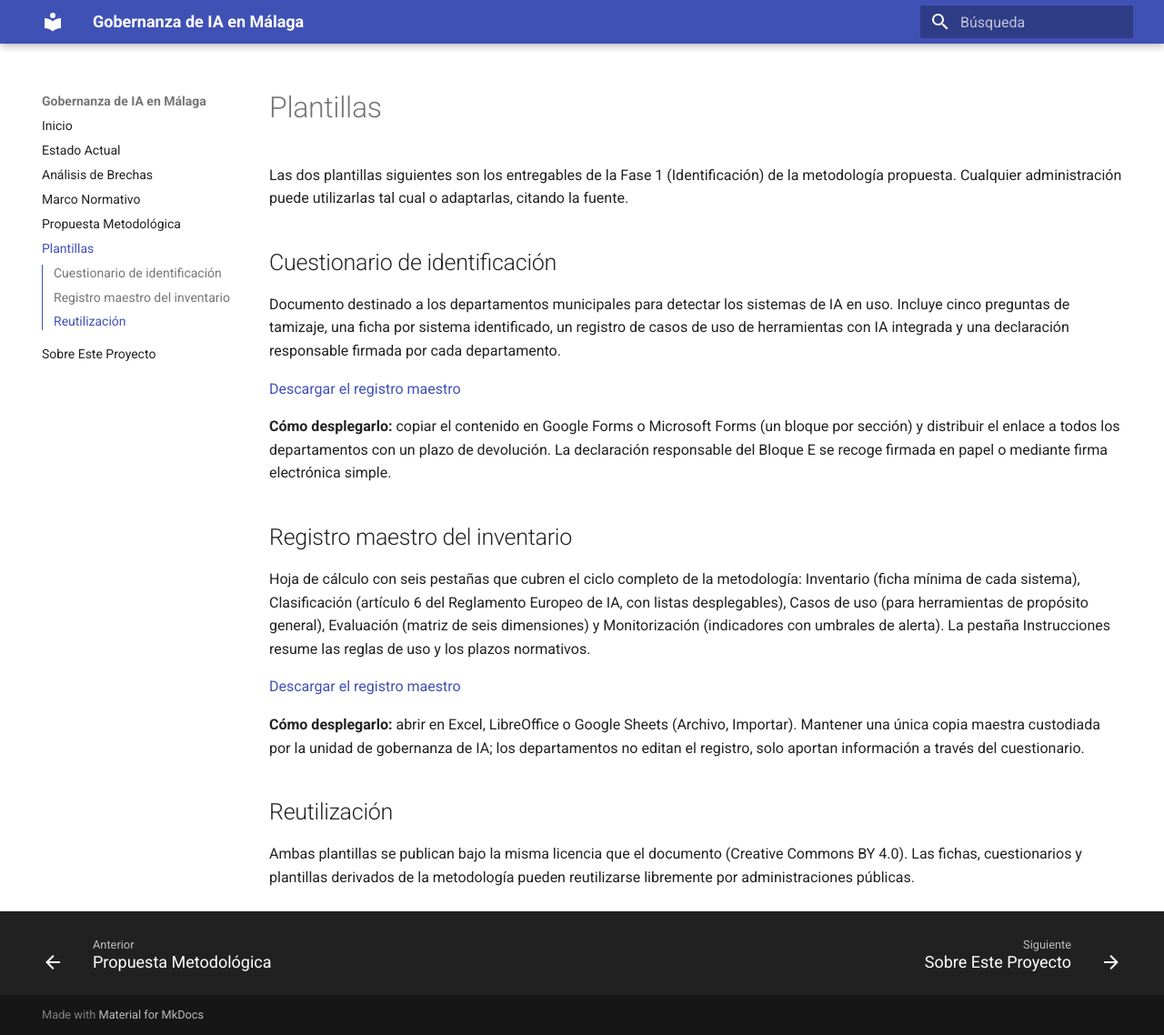
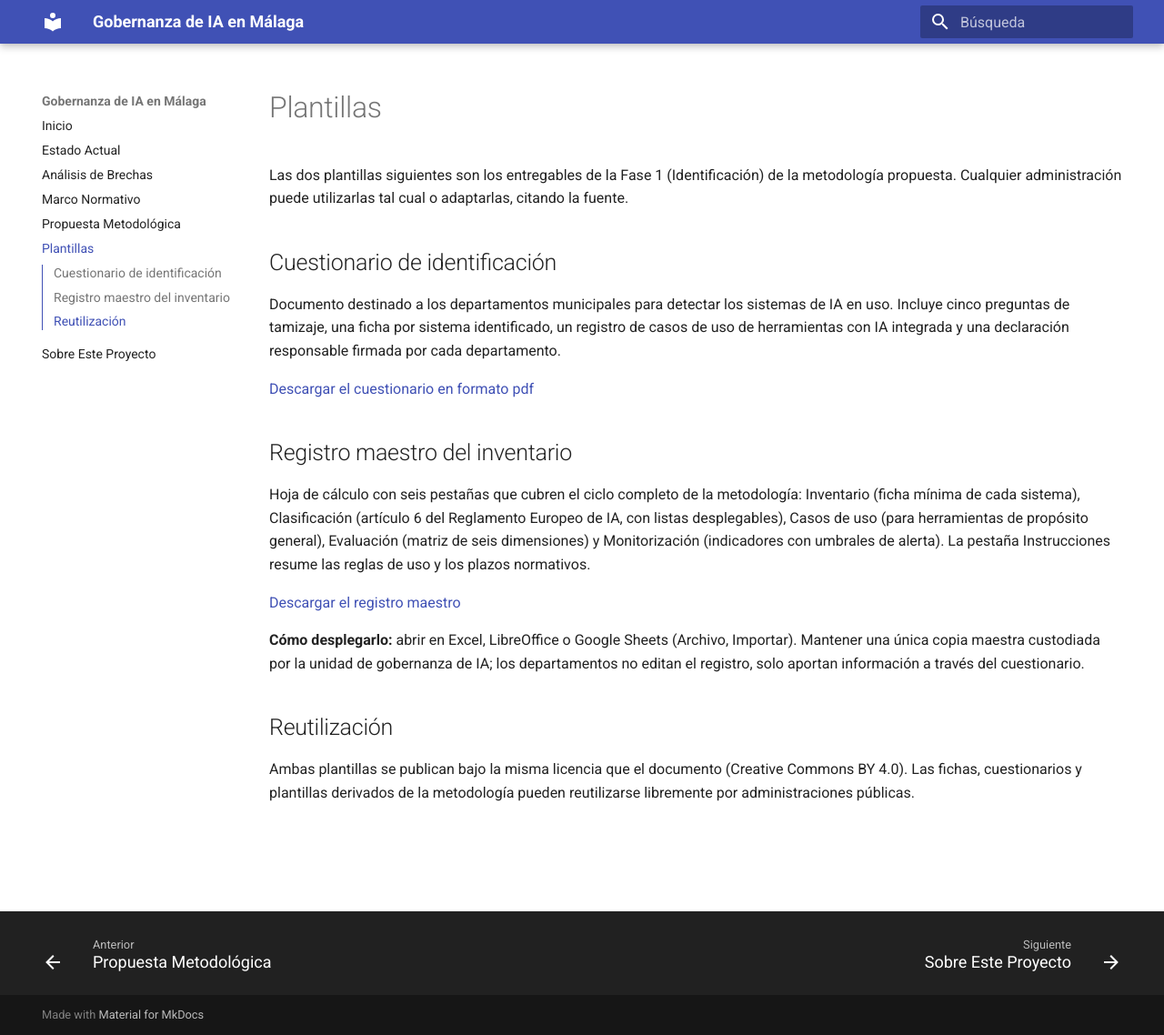
Before and after one commit to houda-benlemmouden/malaga-ai-governance, an MkDocs documentation site: the page built from docs/plantillas.md, in a window 1280 px wide and 1138 px high. Shown: the whole window at 91% size. Built offline with MkDocs 1.6.1 and Material for MkDocs 9.7.7, drawn with Linux system fonts in a browser that asks for light colours.

Commit message:
fix links in plantillas

```diff
--- a/docs/plantillas.md
+++ b/docs/plantillas.md
@@ -6,9 +6,7 @@ Las dos plantillas siguientes son los entregables de la Fase 1 (Identificación)
 
 Documento destinado a los departamentos municipales para detectar los sistemas de IA en uso. Incluye cinco preguntas de tamizaje, una ficha por sistema identificado, un registro de casos de uso de herramientas con IA integrada y una declaración responsable firmada por cada departamento.
 
-[Descargar el registro maestro](https://github.com/houda-benlemmouden/malaga-ai-governance/raw/main/files/cuestionario-identificacion.pdf)
-
-**Cómo desplegarlo:** copiar el contenido en Google Forms o Microsoft Forms (un bloque por sección) y distribuir el enlace a todos los departamentos con un plazo de devolución. La declaración responsable del Bloque E se recoge firmada en papel o mediante firma electrónica simple.
+[Descargar el cuestionario en formato pdf](https://github.com/houda-benlemmouden/malaga-ai-governance/raw/main/files/cuestionario-identificacion.pdf)
 
 ## Registro maestro del inventario
 
```
